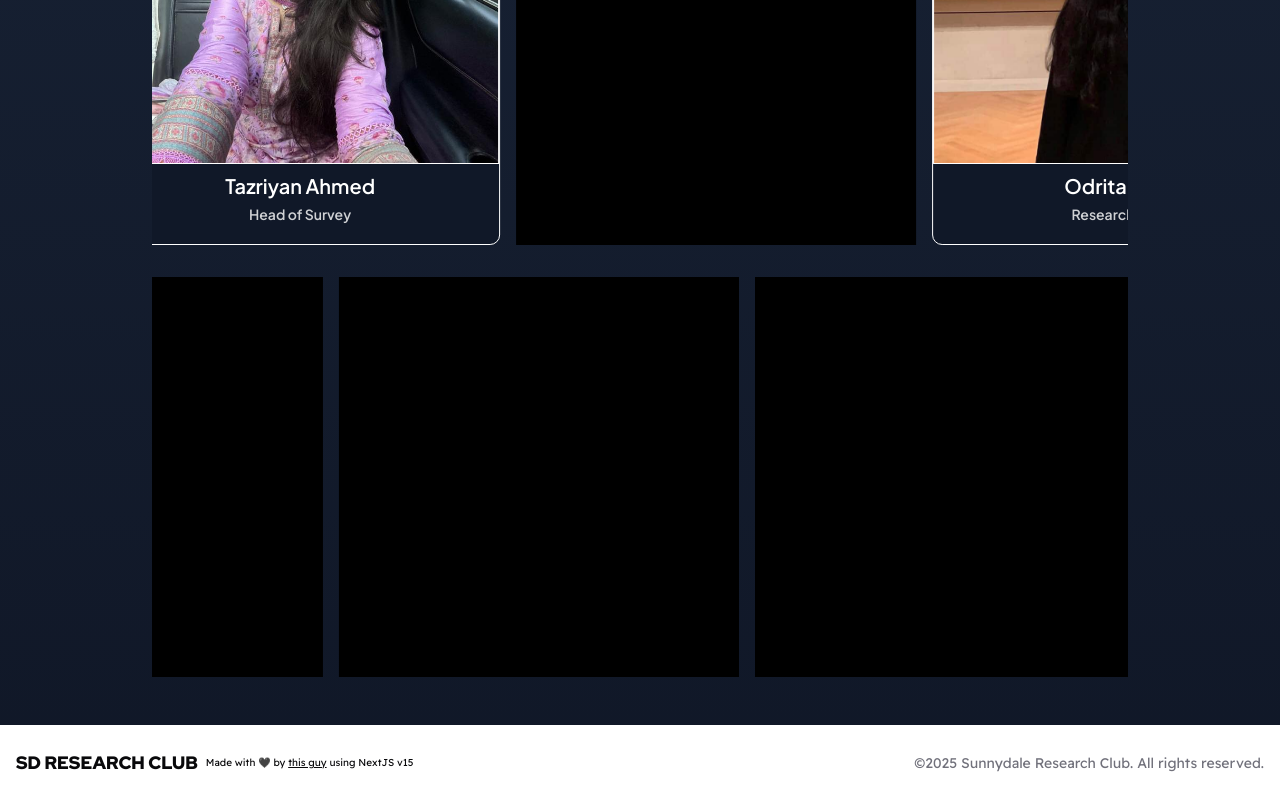
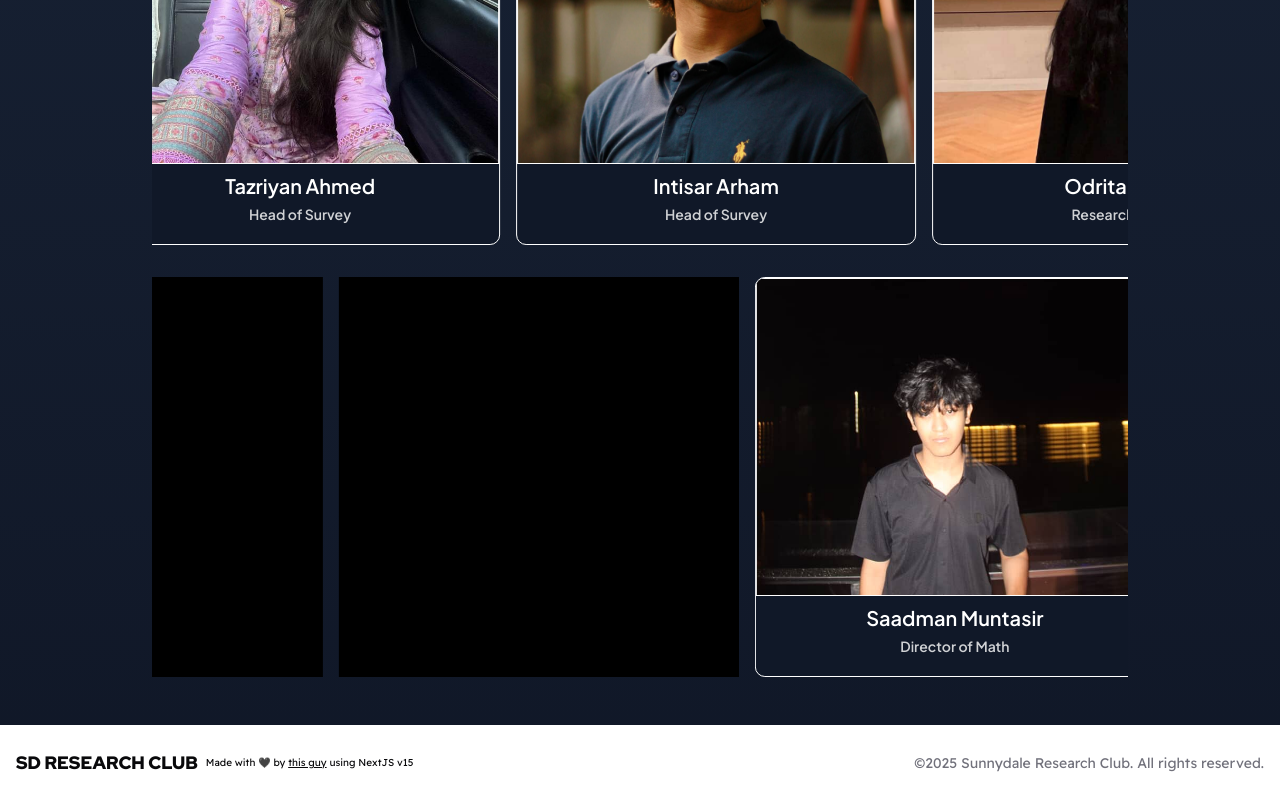
Before and after one commit to sawfan1/research-club, a Next.js app: page /faculty in a window 1280 px wide. Shown: the part 978-1778 px from the top of the page. Built offline with nearby package versions, Linux system fonts and the light colour scheme.

Commit message:
member images

```diff
--- a/src/app/faculty/page.tsx
+++ b/src/app/faculty/page.tsx
@@ -1,6 +1,7 @@
-import { montserrat, piu, anon, reckless, skiff, instrument } from "@/lib/ufl";
+import { piu, skiff, instrument } from "@/lib/ufl";
 import { Marquee } from "@/components/magicui/marquee";
 import Image from "next/image";
+import Member from "@/components/v3/Member";
 import Ribbons from "@/components/bits/ribbons";
 
 export default function Faculty() {
@@ -74,72 +75,34 @@ export default function Faculty() {
         Sector Heads
       </h3>
       <div className="mt-2 px-8">
-				<Marquee pauseOnHover className="[--duration:20s]">
-					<div className="h-[400px] w-[400px] bg-gray-900 rounded-lg overflow-hidden border-1 border-white">
-						<div className="bg-muted h-4/5 w-[full] relative border-b border-white border-1">
-							<Image
-								src={"/faculty/rashmin.jpg"}
-								fill
-								alt="Head"
-								className="object-cover"
+        <Marquee className="[--duration:20s]">
+          <Member
+            name="Rashmin Zarah Ahmed"
+            designation="Head of MathxScience"
+            imageUrl="/faculty/rashmin.jpg"
           />
-						</div>
-						<h2
-							className={`text-white text-center text-xl font-semibold mt-2 mb-1 ${piu.className}`}
-						>
-							Rashmin Zarah Ahmed
-						</h2>
-						<p
-							className={`text-center text-white/80 text-sm font-semibold ${piu.className}`}
-						>
-							Head of MathxScience
-						</p>
-					</div>
-					<div className="h-[400px] w-[400px] bg-gray-900 rounded-lg overflow-hidden border-1 border-white">
-						<div className="bg-muted h-4/5 w-[full] relative border-b border-white border-1">
-							<Image
-								src={"/faculty/tazriyan.jpg"}
-								fill
-								alt="Head"
-								className="object-cover"
+          <Member
+            name="Tazriyan Ahmed"
+            designation="Head of Survey"
+            imageUrl="/faculty/tazriyan.jpg"
           />
-						</div>
-						<h2
-							className={`text-white text-center text-xl font-semibold mt-2 mb-1 ${piu.className}`}
-						>
-							Tazriyan Ahmed
-						</h2>
-						<p
-							className={`text-center text-white/80 text-sm font-semibold ${piu.className}`}
-						>
-							Head of Survey
-						</p>
-					</div>
-					<div className="h-[400px] w-[400px] bg-black"></div>
-
-					<div className="h-[400px] w-[400px] bg-gray-900 rounded-lg overflow-hidden border-1 border-white">
-						<div className="bg-muted h-4/5 w-[full] relative border-b border-white border-1">
-							<Image
-								src={"/faculty/odrita.jpg"}
-								fill
-								alt="Head"
-								className="object-cover"
+          <Member
+            name="Intisar Arham"
+            designation="Head of Survey"
+            imageUrl="/faculty/intisar.jpg"
           />
-						</div>
-						<h2
-							className={`text-white text-center text-xl font-semibold mt-2 mb-1 ${piu.className}`}
-						>
-							Odrita Ahmed
-						</h2>
-						<p
-							className={`text-center text-white/80 text-sm font-semibold ${piu.className}`}
-						>
-							Research Director
-						</p>
-					</div>
+          <Member
+            name="Odrita Ahmed"
+            designation="Research Director"
+            imageUrl="/faculty/odrita.jpg"
+          />
         </Marquee>
-				<Marquee reverse pauseOnHover className="[--duration:20s] mt-4">
-					<div className="h-[400px] w-[400px] bg-black"></div>
+        <Marquee reverse className="[--duration:20s] mt-4">
+          <Member
+            name="Saadman Muntasir"
+            designation="Director of Math"
+            imageUrl="/faculty/saadman.png"
+          />
           <div className="h-[400px] w-[400px] bg-black"></div>
 
           <div className="h-[400px] w-[400px] bg-black"></div>
--- /dev/null
+++ b/src/components/v3/Member.tsx
@@ -0,0 +1,30 @@
+"use client";
+
+import Image from "next/image";
+import { piu } from "@/lib/ufl";
+
+interface MemberProps {
+  name: string;
+  designation: string;
+  imageUrl: string;
+}
+
+export default function Member({ name, designation, imageUrl }: MemberProps) {
+  return (
+    <div className="h-[400px] w-[400px] bg-gray-900 rounded-lg overflow-hidden border-1 border-white">
+      <div className="bg-muted h-4/5 w-[full] relative border-b border-white border-1">
+        <Image src={imageUrl} fill alt="Head" className="object-cover" />
+      </div>
+      <h2
+        className={`text-white text-center text-xl font-semibold mt-2 mb-1 ${piu.className}`}
+      >
+        {name}
+      </h2>
+      <p
+        className={`text-center text-white/80 text-sm font-semibold ${piu.className}`}
+      >
+        {designation}
+      </p>
+    </div>
+  );
+}
```
Also changed, not shown: public/faculty/intisar.jpg (added), public/faculty/saadman.png (added). Lines whose indentation alone changed are shown as unchanged.
